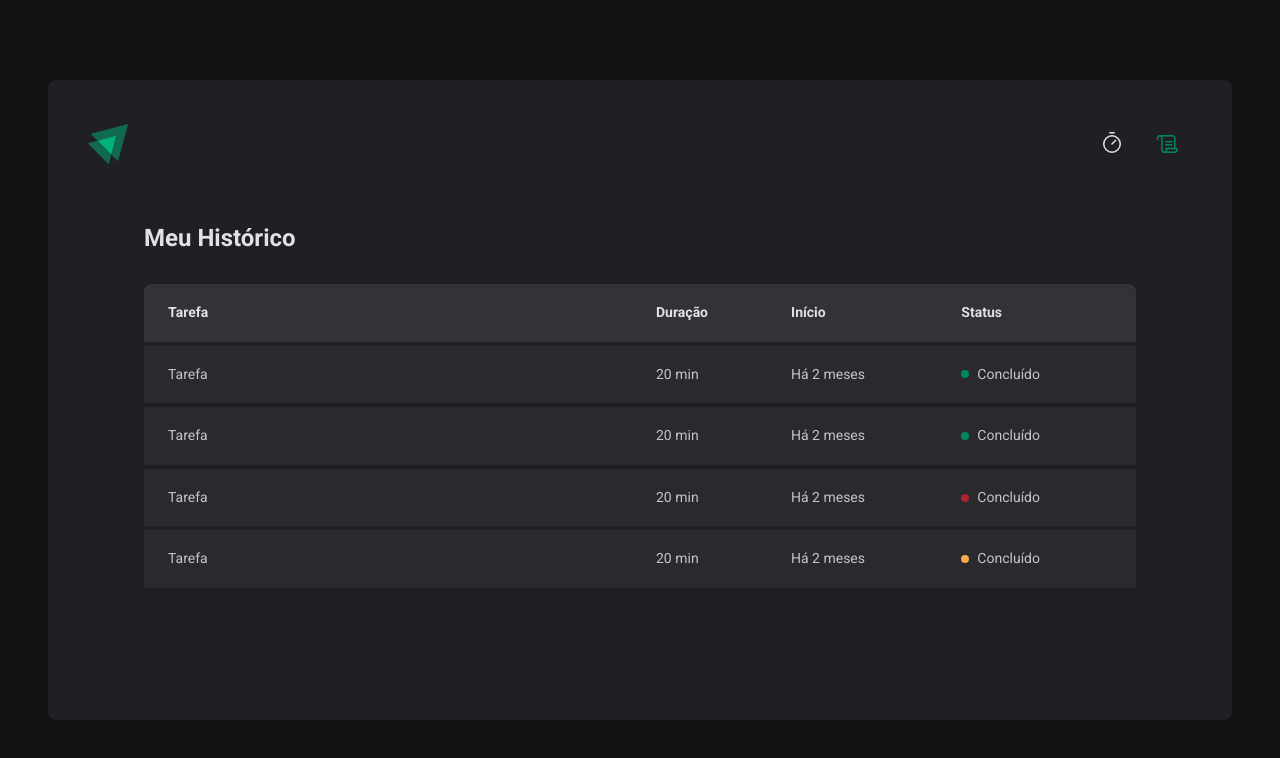
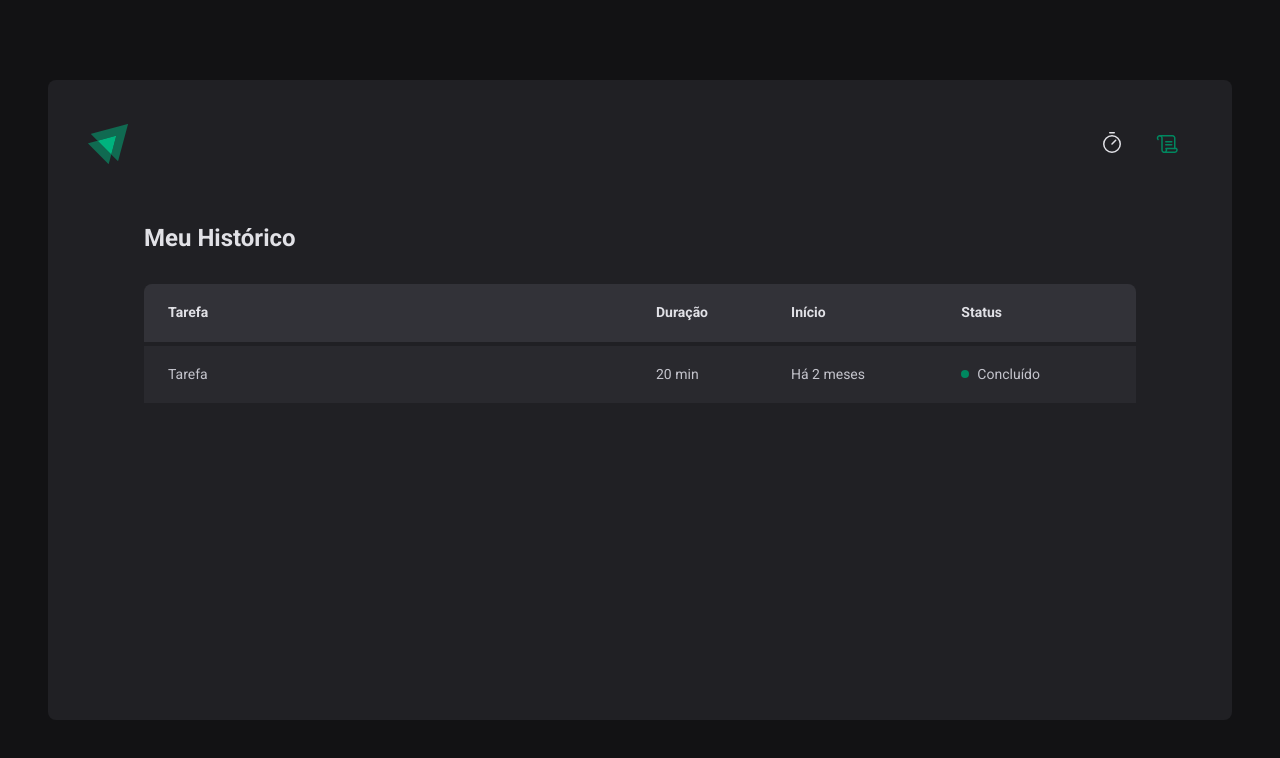
Before and after one commit to Gabriel-Jesusvix/Time-Pomodo, a React (Vite) app: page /history in a window 1280 px wide. Shown: the top 758 px of the page. Built offline with nearby package versions, Linux system fonts and the light colour scheme.

Commit message:
transform context in hook

```diff
--- a/src/App.tsx
+++ b/src/App.tsx
@@ -5,13 +5,16 @@
 
 import { Header } from "./Components/Header";
 import { Router } from "./Router";
+import { CyclesContextProvider } from "./contexts/CyclesContenxt";
 
 export function App() {
   return (
     <ThemeProvider theme={defaultTheme}>
       <GlobalStyle />
       <BrowserRouter>
-        <Router />
+        <CyclesContextProvider>
+          <Router />
+        </CyclesContextProvider>
       </BrowserRouter>
     </ThemeProvider>
   );
--- /dev/null
+++ b/src/contexts/CyclesContenxt.tsx
@@ -0,0 +1,97 @@
+import { createContext, ReactNode, useContext, useState } from "react";
+
+interface Cycle {
+  id: string;
+  task: string;
+  minutesAmount: number;
+  startDate: Date;
+  interruptDate?: Date;
+  finishedDate?: Date;
+}
+
+interface CreateCycleData {
+  task: string;
+  minutesAmount: number;
+}
+
+type CyclesContextType = {
+  activeCycle: Cycle | undefined;
+  activeCycleId: string | null;
+  amountSecondsPassed: number;
+  markCurrentCycleAsFinished: () => void;
+  setSecondsPassed: (seconds: number) => void;
+  createNewCycle: (data: CreateCycleData) => void;
+  interruptCurrentCycle: () => void;
+  cycles: Cycle[];
+};
+export const CyclesContext = createContext({} as CyclesContextType);
+
+interface CyclesContextProviderProps {
+  children: ReactNode;
+}
+
+export function CyclesContextProvider({
+  children,
+}: CyclesContextProviderProps) {
+  const [cycles, setCycles] = useState<Cycle[]>([]);
+  const [activeCycleId, setActiveCycleId] = useState<string | null>(null);
+  const [amountSecondsPassed, setAmountSecondsPassed] = useState(0);
+  const activeCycle = cycles.find((cycle) => cycle.id === activeCycleId);
+
+  function markCurrentCycleAsFinished() {
+    setCycles((oldState) =>
+      oldState.map((cycle) => {
+        if (cycle.id === activeCycleId) {
+          return { ...cycle, interruptDate: new Date() };
+        } else {
+          return cycle;
+        }
+      })
+    );
+  }
+
+  function setSecondsPassed(seconds: number) {
+    setAmountSecondsPassed(seconds);
+  }
+
+  function createNewCycle(data: CreateCycleData) {
+    const id = String(new Date().getTime());
+
+    const newCycle: Cycle = {
+      id,
+      task: data.task,
+      minutesAmount: data.minutesAmount,
+      startDate: new Date(),
+    };
+
+    setCycles((oldState) => [...oldState, newCycle]);
+    setActiveCycleId(id);
+    setAmountSecondsPassed(0);
+  }
+
+  function interruptCurrentCycle() {
+    setActiveCycleId(null);
+  }
+
+  return (
+    <CyclesContext.Provider
+      value={{
+        activeCycle,
+        activeCycleId,
+        markCurrentCycleAsFinished,
+        amountSecondsPassed,
+        setSecondsPassed,
+        createNewCycle,
+        interruptCurrentCycle,
+        cycles,
+      }}
+    >
+      {children}
+    </CyclesContext.Provider>
+  );
+}
+
+export function useCyclesContext() {
+  const context = useContext(CyclesContext);
+  return context;
+}
--- a/src/pages/History/index.tsx
+++ b/src/pages/History/index.tsx
@@ -1,6 +1,9 @@
+import { useCyclesContext } from "../../contexts/CyclesContenxt";
 import { HistoryContainer, HistoryList, Status } from "./styles";
-
+import { formatDistanceToNow } from "date-fns";
+import ptBR from "date-fns/locale/pt-BR";
 export function History() {
+  const { cycles } = useCyclesContext();
   return (
     <HistoryContainer>
       <h1>Meu Histórico</h1>
@@ -23,30 +26,32 @@
                 <Status statusColor="green">Concluído</Status>
               </td>
             </tr>
-            <tr>
-              <td>Tarefa</td>
-              <td>20 min</td>
-              <td>Há 2 meses</td>
-              <td>
-                <Status statusColor="green">Concluído</Status>
-              </td>
-            </tr>
-            <tr>
-              <td>Tarefa</td>
-              <td>20 min</td>
-              <td>Há 2 meses</td>
-              <td>
-                <Status statusColor="red">Concluído</Status>
-              </td>
-            </tr>
-            <tr>
-              <td>Tarefa</td>
-              <td>20 min</td>
-              <td>Há 2 meses</td>
-              <td>
-                <Status statusColor="yellow">Concluído</Status>
-              </td>
-            </tr>
+            {cycles.map((cycle) => {
+              return (
+                <tr key={cycle.id}>
+                  <td>{cycle.task}</td>
+                  <td>{cycle.minutesAmount} minutos</td>
+                  <td>
+                    {" "}
+                    {formatDistanceToNow(cycle.startDate, {
+                      addSuffix: true,
+                      locale: ptBR,
+                    })}
+                  </td>
+                  <td>
+                    {cycle.finishedDate && (
+                      <Status statusColor="green">Concluído</Status>
+                    )}
+                    {cycle.interruptDate && (
+                      <Status statusColor="red">Interrompido</Status>
+                    )}
+                    {!cycle.interruptDate && !cycle.finishedDate && (
+                      <Status statusColor="yellow">Em andamento</Status>
+                    )}
+                  </td>
+                </tr>
+              );
+            })}
           </tbody>
         </table>
       </HistoryList>
--- a/src/pages/Home/components/CountDown/index.tsx
+++ b/src/pages/Home/components/CountDown/index.tsx
@@ -1,6 +1,6 @@
 import { differenceInSeconds } from "date-fns";
-import { useContext, useEffect } from "react";
-import { CyclesContext } from "../..";
+import { useEffect } from "react";
+import { useCyclesContext } from "../../../../contexts/CyclesContenxt";
 import { CountDownContainer, Separator } from "./styles";
 
 export function CountDown() {
@@ -10,8 +10,7 @@
     markCurrentCycleAsFinished,
     amountSecondsPassed,
     setSecondsPassed,
-  } = useContext(CyclesContext);
-
+  } = useCyclesContext();
   const totalSeconds = activeCycle ? activeCycle.minutesAmount * 60 : 0;
   const currentSeconds = activeCycle ? totalSeconds - amountSecondsPassed : 0;
   const minutesAmount = Math.floor(currentSeconds / 60);
--- a/src/pages/Home/components/NewCycleForm/index.tsx
+++ b/src/pages/Home/components/NewCycleForm/index.tsx
@@ -1,11 +1,11 @@
 import { FormContainer, MinutesAmountInput, TaskInput } from "./styles";
 
 import { useContext } from "react";
-import { CyclesContext } from "../..";
 import { useFormContext } from "react-hook-form";
+import { useCyclesContext } from "../../../../contexts/CyclesContenxt";
 
 export function NewCycleForm() {
-  const { activeCycle } = useContext(CyclesContext);
+  const { activeCycle } = useCyclesContext();
   const { register } = useFormContext();
 
   return (
@@ -31,7 +31,7 @@
         id="minutesAmount"
         placeholder="00"
         step={5}
-        min={1}
+        min={5}
         max={60}
         disabled={!!activeCycle}
         {...register("minutesAmount", { valueAsNumber: true })}
--- a/src/pages/Home/index.tsx
+++ b/src/pages/Home/index.tsx
@@ -1,34 +1,18 @@
-import { createContext, useEffect, useState } from "react";
+import { useCyclesContext } from "../../contexts/CyclesContenxt";
+
+import zod from "zod";
+import { zodResolver } from "@hookform/resolvers/zod";
 import { HandPalm, Play } from "phosphor-react";
-import { CountDown } from "./components/CountDown";
-import { NewCycleForm } from "./components/NewCycleForm";
-
-import { zodResolver } from "@hookform/resolvers/zod";
 import { FormProvider, useForm } from "react-hook-form";
 
-import zod from "zod";
+import { NewCycleForm } from "./components/NewCycleForm";
+import { CountDown } from "./components/CountDown";
+
 import {
   HomeContainer,
   StartCoutdownButton,
   StopCoutdownButton,
 } from "./styles";
-
-interface Cycle {
-  id: string;
-  task: string;
-  minutesAmount: number;
-  startDate: Date;
-  interruptDate?: Date;
-  finishedDate?: Date;
-}
-interface CyclesContextType {
-  activeCycle: Cycle | undefined;
-  activeCycleId: string | null;
-  amountSecondsPassed: number;
-  markCurrentCycleAsFinished: () => void;
-  setSecondsPassed: (seconds: number) => void;
-}
-export const CyclesContext = createContext({} as CyclesContextType);
 
 const newCycleFormValidationSchema = zod.object({
   task: zod.string().min(1, "Informe a tarefa"),
@@ -38,11 +22,8 @@
 type FormValues = zod.infer<typeof newCycleFormValidationSchema>;
 
 export function Home() {
-  const [cycles, setCycles] = useState<Cycle[]>([]);
-  const [activeCycleId, setActiveCycleId] = useState<string | null>(null);
-  const [amountSecondsPassed, setAmountSecondsPassed] = useState(0);
-
-  const activeCycle = cycles.find((cycle) => cycle.id === activeCycleId);
+  const { createNewCycle, interruptCurrentCycle, activeCycle } =
+    useCyclesContext();
   const newCycleForm = useForm<FormValues>({
     resolver: zodResolver(newCycleFormValidationSchema),
     defaultValues: {
@@ -54,61 +35,19 @@
   const task = watch("task");
   const isSubmitDisabled = !task;
 
-  function markCurrentCycleAsFinished() {
-    setCycles((oldState) =>
-      oldState.map((cycle) => {
-        if (cycle.id === activeCycleId) {
-          return { ...cycle, interruptDate: new Date() };
-        } else {
-          return cycle;
-        }
-      })
-    );
-  }
-
-  function setSecondsPassed(seconds: number) {
-    setAmountSecondsPassed(seconds);
-  }
-
-  function handlerCreateNewTasks(data: FormValues) {
-    const id = String(new Date().getTime());
-
-    const newCycle: Cycle = {
-      id,
-      task: data.task,
-      minutesAmount: data.minutesAmount,
-      startDate: new Date(),
-    };
-
-    setCycles((oldState) => [...oldState, newCycle]);
-    setActiveCycleId(id);
-    setAmountSecondsPassed(0);
+  function handleCreateNewCycle(data: FormValues) {
+    createNewCycle(data);
     reset();
   }
-
-  function handelInterruptCycle() {
-    setActiveCycleId(null);
-  }
-
   return (
     <HomeContainer>
-      <form onSubmit={handleSubmit(handlerCreateNewTasks)}>
-        <CyclesContext.Provider
-          value={{
-            activeCycle,
-            activeCycleId,
-            markCurrentCycleAsFinished,
-            amountSecondsPassed,
-            setSecondsPassed,
-          }}
-        >
-          <FormProvider {...newCycleForm}>
-            <NewCycleForm />
-          </FormProvider>
-          <CountDown />
-        </CyclesContext.Provider>
+      <form onSubmit={handleSubmit(handleCreateNewCycle)}>
+        <FormProvider {...newCycleForm}>
+          <NewCycleForm />
+        </FormProvider>
+        <CountDown />
         {activeCycle ? (
-          <StopCoutdownButton type="button" onClick={handelInterruptCycle}>
+          <StopCoutdownButton type="button" onClick={interruptCurrentCycle}>
             <HandPalm size={24} />
             Interromper
           </StopCoutdownButton>
```
